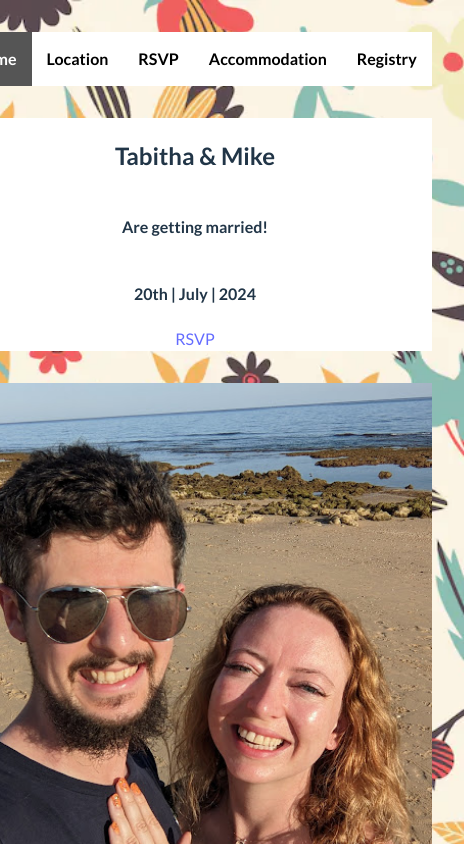
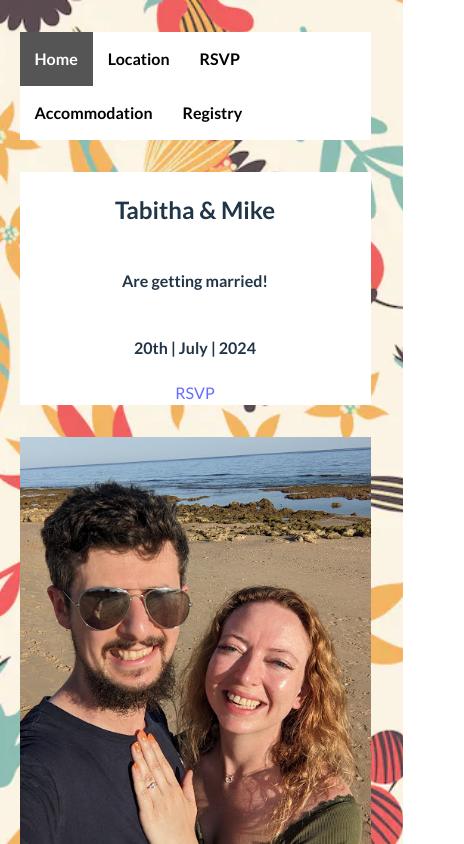
Before and after one commit to MikeCodesSomething/wedding-website, a React (Vite) app: page / in a window 390 px wide. Shown: the top 844 px of the page, 464 px wide, since content can reach past the window. Built offline with nearby package versions, Linux system fonts and the light colour scheme.

Commit message:
Change to hash routing Improve mobile style

```diff
--- a/src/App.jsx
+++ b/src/App.jsx
@@ -1,7 +1,7 @@
 import './App.css'
 import Header from './components/Header'
 import './style.css'
-import { BrowserRouter as Router, Switch, Route } from 'react-router-dom'
+import { HashRouter as Router, Switch, Route } from 'react-router-dom'
 import Home from './pages/Home';
 import Location from './pages/Location';
 import RSVP from './pages/RSVP';
@@ -12,7 +12,7 @@ function App() {
 
 
   return (
-    <Router>
+    <Router basename="/">
       <Header />
       <Switch>
         <Route path='/' exact><Home /></Route>
--- a/src/style.css
+++ b/src/style.css
@@ -22,6 +22,7 @@ body {
     padding: 0;
     margin: 0;
     display: flex;
+    flex-wrap: wrap;
     background-color: white;
   }
 
@@ -60,7 +61,7 @@ body {
     background-color: white;
     margin-bottom: 32px;
     margin-top: 32px;
-    max-width: 475px;
+    width: min(90vw, 475px);
 }
 
 .container {
```
